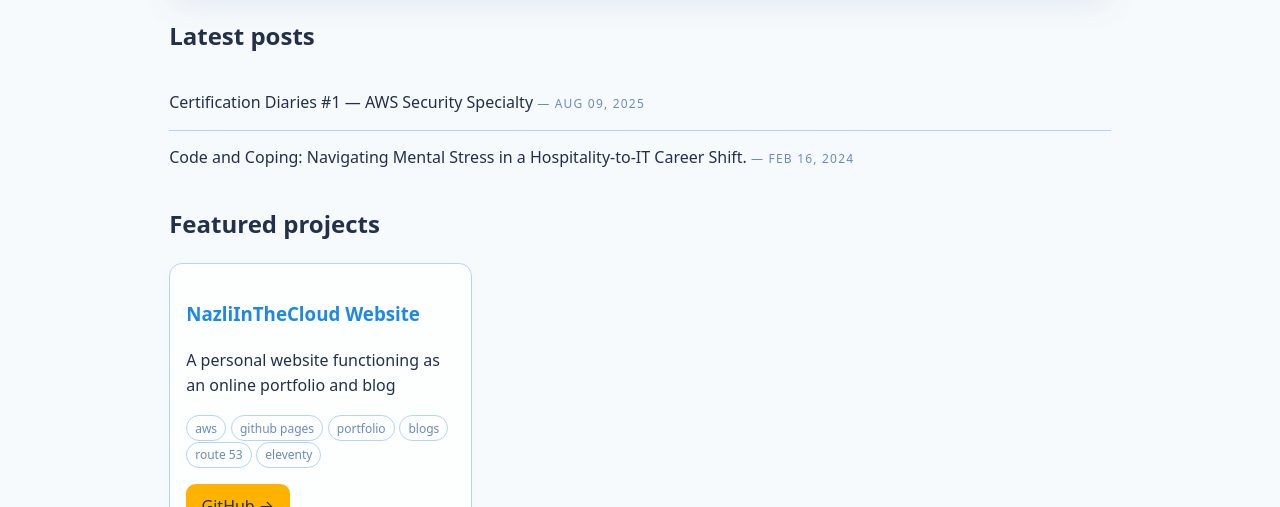
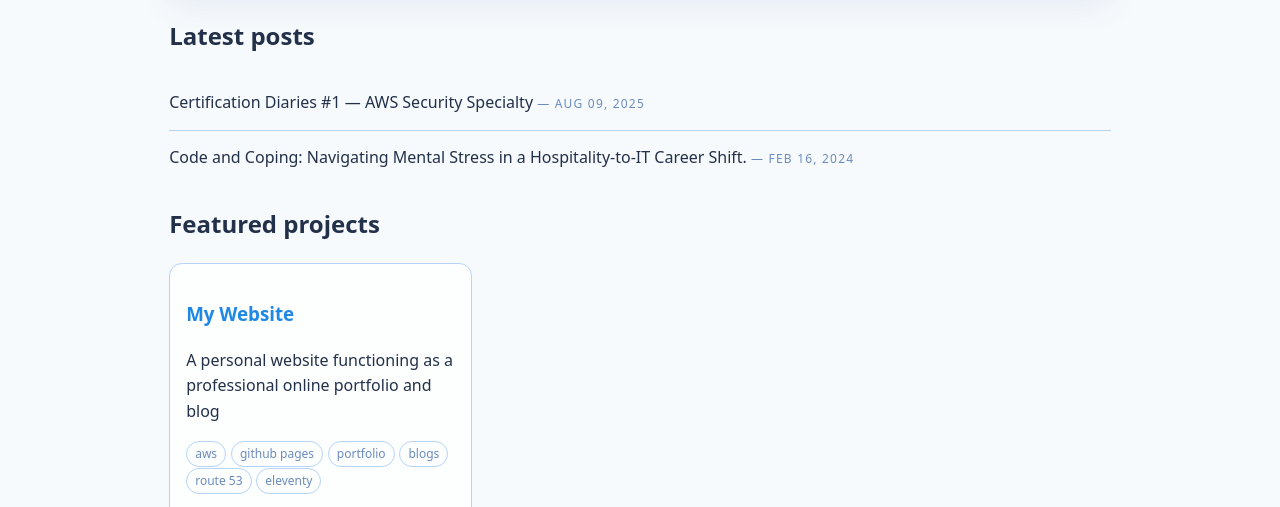
Before and after one commit to naz26/nazliinthecloud, an Eleventy site: page src/index.njk in a window 1280 px wide. Shown: the part 266-773 px from the top of the page. Built offline with nearby package versions, Linux system fonts and the light colour scheme; Eleventy itself is replaced by a stand-in of ours; files that its build step writes are made by us from their sources.

Commit message:
feat: update project title and description for clarity and professionalism

```diff
--- a/src/projects/posts/serverless-cost-optimizer.md
+++ b/src/projects/posts/serverless-cost-optimizer.md
@@ -1,7 +1,7 @@
 ---
 layout: project.njk
-title: "NazliInTheCloud Website"
-description: "A personal website functioning as an online portfolio and blog "
+title: "My Website"
+description: "A personal website functioning as a professional online portfolio and blog "
 date: 2025-06-30
 repo: "https://github.com/naz26/nazliinthecloud"
 tags: ["aws", "github pages", "portfolio", "blogs", "route 53", "eleventy"]
```
